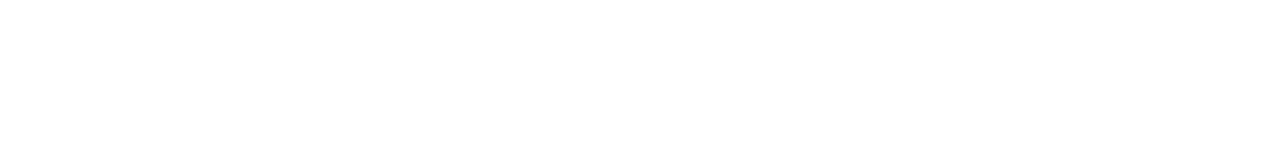
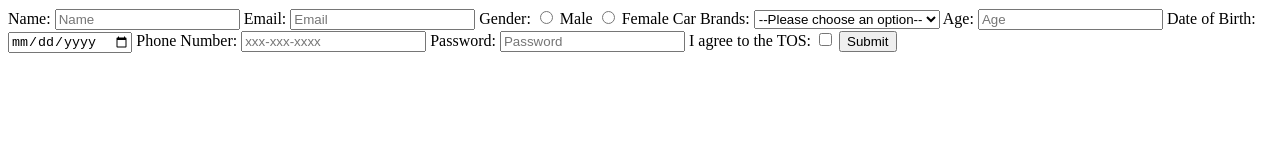
Before and after one commit to acciojob/signup-form-car-Jayana10, a website: page main.html in a window 1280 px wide. Drawn offline with Linux system fonts and the light colour scheme.

Commit message:
created a submission

```diff
--- a/main.html
+++ b/main.html
@@ -7,6 +7,46 @@
 </head>
 
 <body>
+	<form method="post">
+    <label for="name">Name:</label>
+    <input type="text" id="name" name="name" required placeholder="Name">
+
+    <label for="email">Email:</label>
+    <input type="email" id="email" name="email" required placeholder="Email">
+
+    <label for="gender_m">Gender:</label>
+    <input type="radio" id="gender_m" name="gender" value="gender_m">
+    <label for="gender_m">Male</label>
+
+    <input type="radio" id="gender_f" name="gender" value="gender_f">
+    <label for="gender_f">Female</label>
+
+    <label for="cars">Car Brands:</label>
+    <select id="cars" name="cars" required>
+        <option value="">--Please choose an option--</option>
+        <option value="Toyota">Toyota</option>
+        <option value="Ford">Ford</option>
+        <option value="BMW">BMW</option>
+    </select>
+
+    <label for="age">Age:</label>
+    <input type="number" id="age" name="age" required placeholder="Age">
+
+    <label for="dob">Date of Birth:</label>
+    <input type="date" id="dob" name="dob" required>
+
+    <label for="tel">Phone Number:</label>
+    <input type="tel" id="tel" name="tel" placeholder="xxx-xxx-xxxx">
+
+    <label for="password">Password:</label>
+    <input type="password" id="password" name="password" required placeholder="Password">
+
+    <label for="tos">I agree to the TOS:</label>
+    <input type="checkbox" id="tos" name="tos" required>
+
+    <button type="submit">Submit</button>
+</form>
+
 	<!-- the entire body must be written by student -->
     <script type="text/javascript" src="./script.js">
 </script>
```
